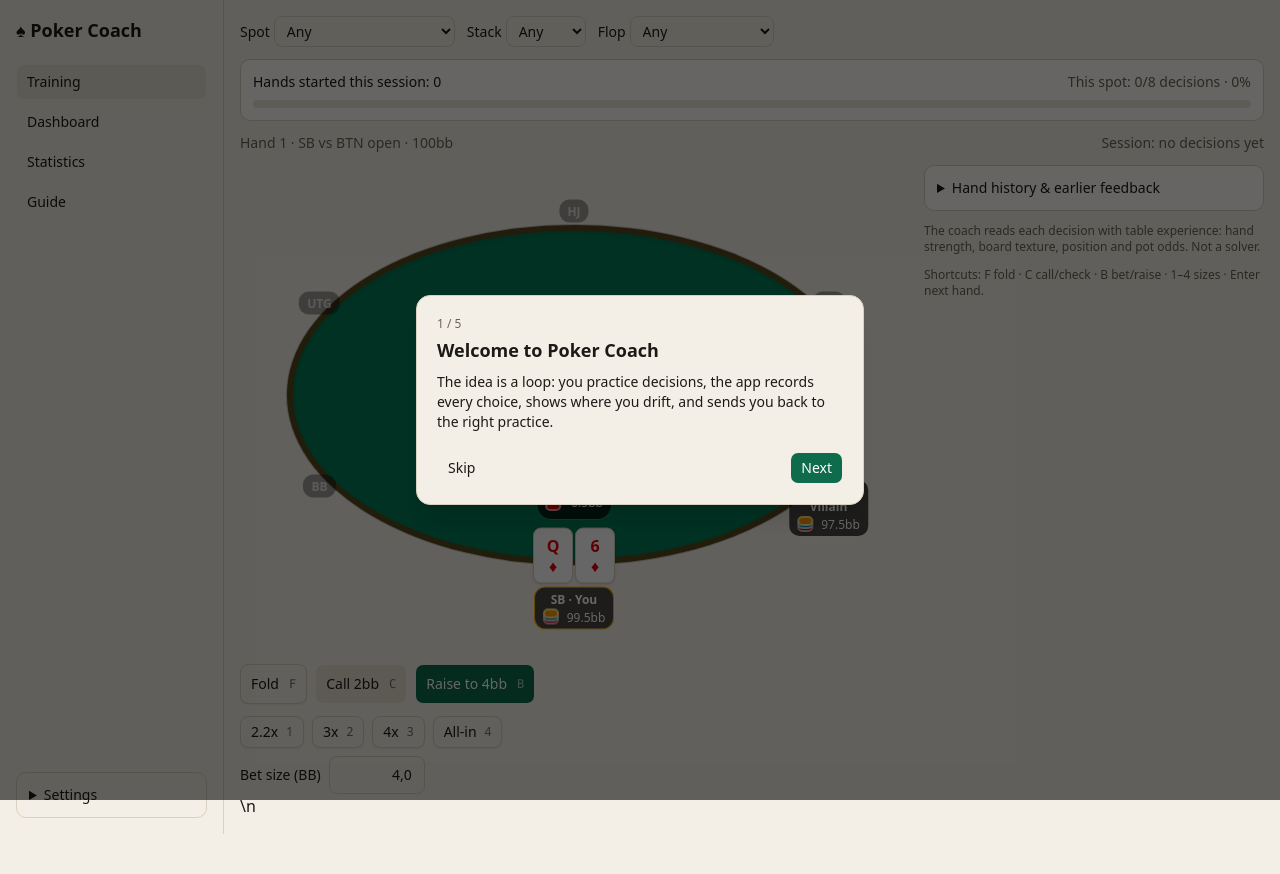
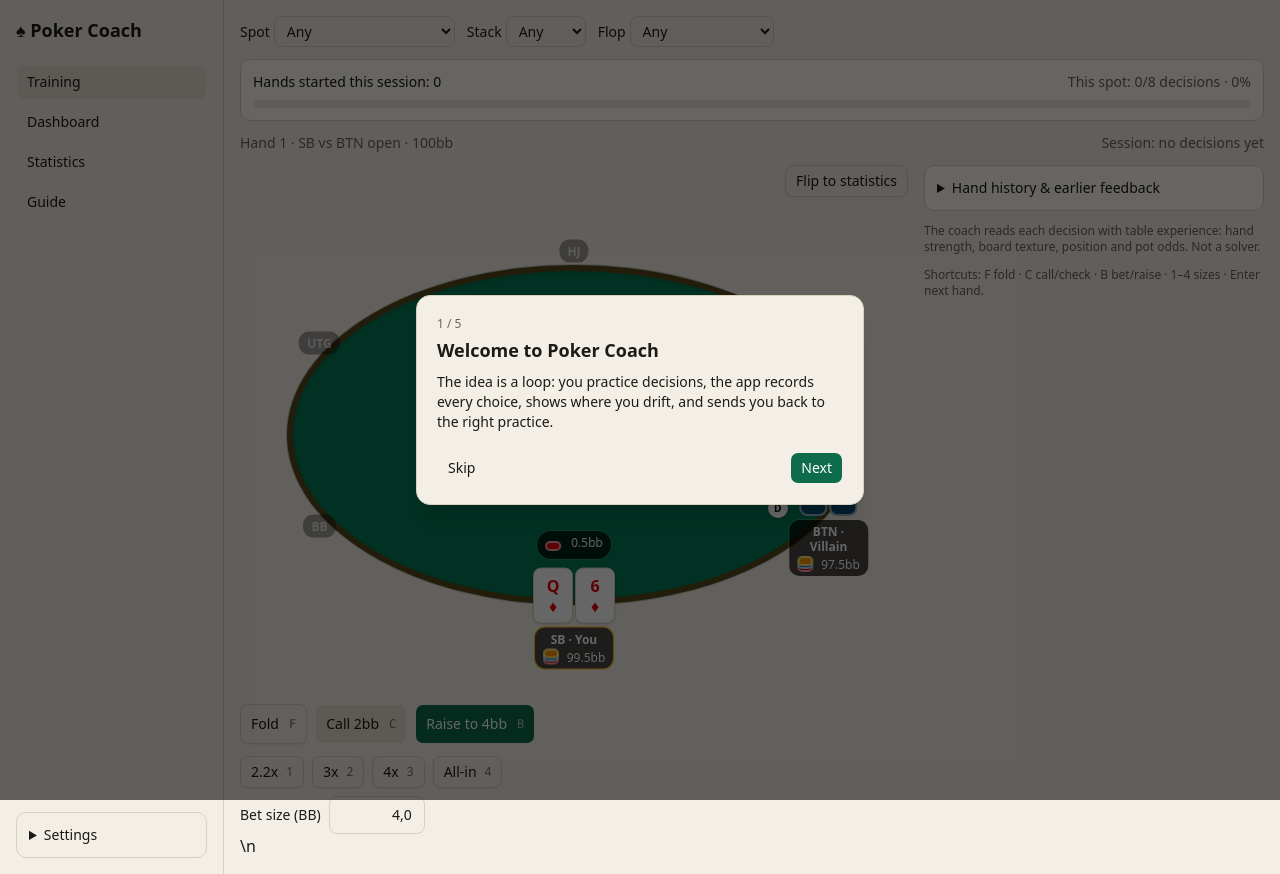
Before and after one commit to warlissoncg/poker-coach, a Next.js app in the folder web/: page / in a window 1280 px wide. Before the commit the page ends 834 px from the top, so only its background shows below. Built offline with nearby package versions, Linux system fonts and the light colour scheme.

Commit message:
Add a flip view linking the active drill table to its spot stats

```diff
--- a/web/src/components/TrainView.tsx
+++ b/web/src/components/TrainView.tsx
@@ -4,7 +4,7 @@
 import type { Action } from "../engine/hand";
 import { textureOf } from "../engine/analysis";
 import { DEFAULT_OPTIONS, SCENARIOS, heroAct, isOver, newDrill, resultBB, type Drill, type DrillOptions, type Feedback } from "../game/drill";
-import { loadDecisions, recommendFocus, saveDecision, type Decision } from "../game/stats";
+import { loadDecisions, recommendFocus, saveDecision, summarize, type Decision } from "../game/stats";
 import { useI18n } from "../i18n";
 import { ActionBar } from "./ActionBar";
 import { Table } from "./Table";
@@ -40,6 +40,7 @@
   const [score, setScore] = useState({ sum: 0, n: 0 });
   const [decisions, setDecisions] = useState<Decision[]>([]);
   const [focusEnabled, setFocusEnabled] = useState(false);
+  const [showSpotStats, setShowSpotStats] = useState(false);
   const focus = recommendFocus(decisions);
   useEffect(() => {
     let active = true;
@@ -72,6 +73,7 @@
   const currentSpot = last?.spot ?? `pre_${drill.scenario}`;
   const currentSpotCount = decisions.filter((d) => d.spot === currentSpot).length;
   const statsProgress = Math.min(100, Math.round((currentSpotCount / 8) * 100));
+  const currentSpotSummary = summarize(decisions.filter((d) => d.spot === currentSpot));
   return (
     <div className="mx-auto max-w-5xl space-y-3">
       <div className="flex flex-wrap items-center gap-3 text-sm">
@@ -101,7 +103,19 @@
       </div>
       <div className="grid gap-4 lg:grid-cols-[minmax(0,1fr)_340px]">
         <div className="space-y-4">
-          <Table hand={drill.hand} reveal={drill.hand.street === "showdown"} />
+          <div className="space-y-2">
+            <div className="flex justify-end"><Button size="sm" variant="outline" onClick={() => setShowSpotStats((v) => !v)}>{showSpotStats ? t("stats.back") : t("stats.flip")}</Button></div>
+            {showSpotStats ? (
+              <div className="min-h-64 rounded-xl border bg-card p-5">
+                <div className="text-xs uppercase tracking-widest text-muted-foreground">{t("stats.byspot")}</div>
+                <h2 className="mt-2 text-lg font-semibold">{spot(currentSpot)}</h2>
+                <div className="my-4 text-4xl font-bold tabular-nums">{currentSpotSummary.total ? `${Math.round(currentSpotSummary.aligned * 100)}%` : "—"}</div>
+                <p className="text-sm text-muted-foreground">{t("stats.sample", { n: currentSpotSummary.total, p: currentSpotSummary.total ? Math.round(currentSpotSummary.aligned * 100) : 0 })}</p>
+                <div className="mt-3 h-2 overflow-hidden rounded-full bg-muted"><div className="h-full rounded-full bg-primary" style={{ width: `${Math.min(100, currentSpotSummary.total / 8 * 100)}%` }} /></div>
+                <p className="mt-3 text-xs text-muted-foreground">{t("stats.threshold", { n: currentSpotSummary.total, goal: 8 })}</p>
+              </div>
+            ) : <Table hand={drill.hand} reveal={drill.hand.street === "showdown"} />}
+          </div>
           {over ? (
             <div className="flex flex-wrap items-center justify-between gap-3 rounded-lg border bg-card p-3">
               <b>{res(resultBB(drill))}</b>
```
